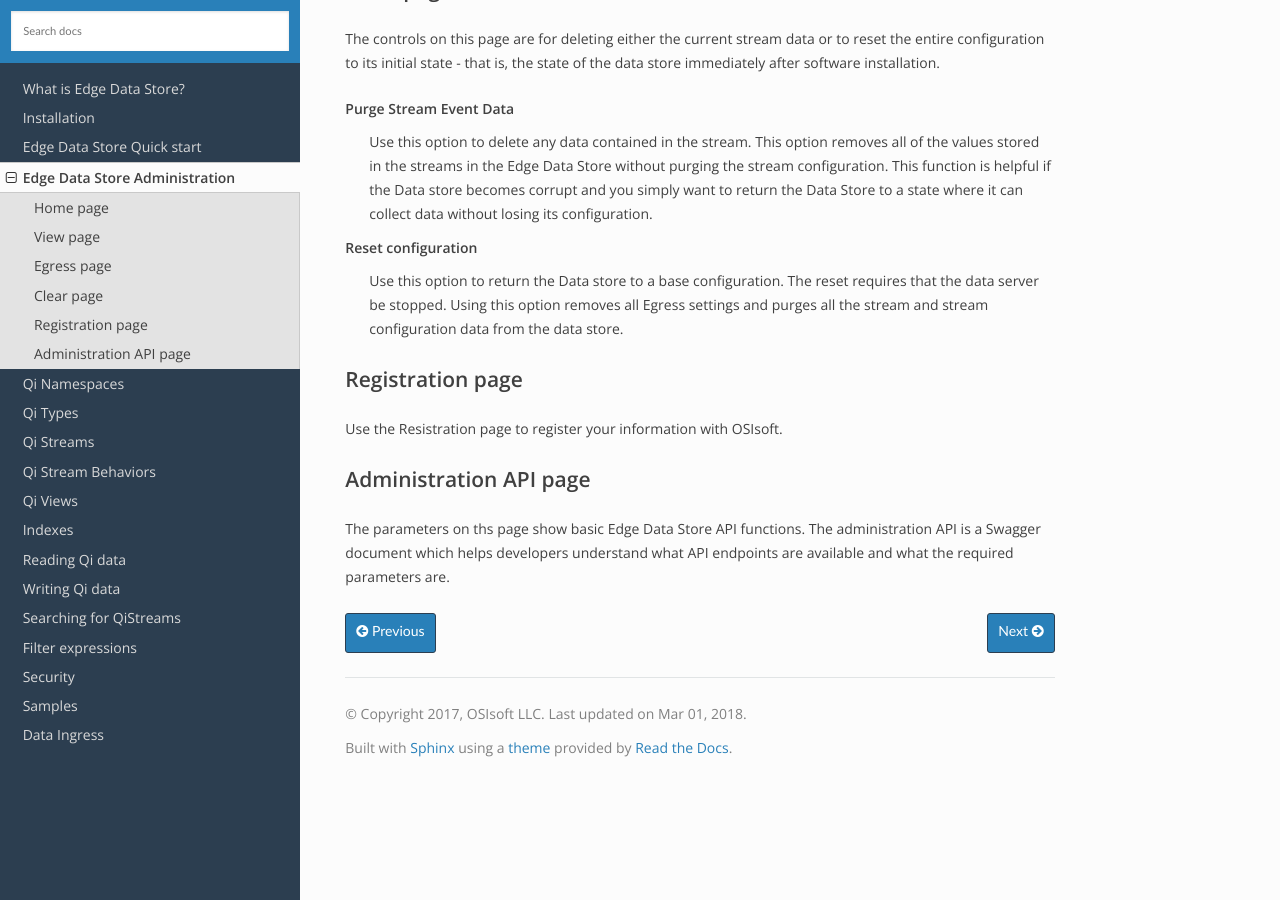
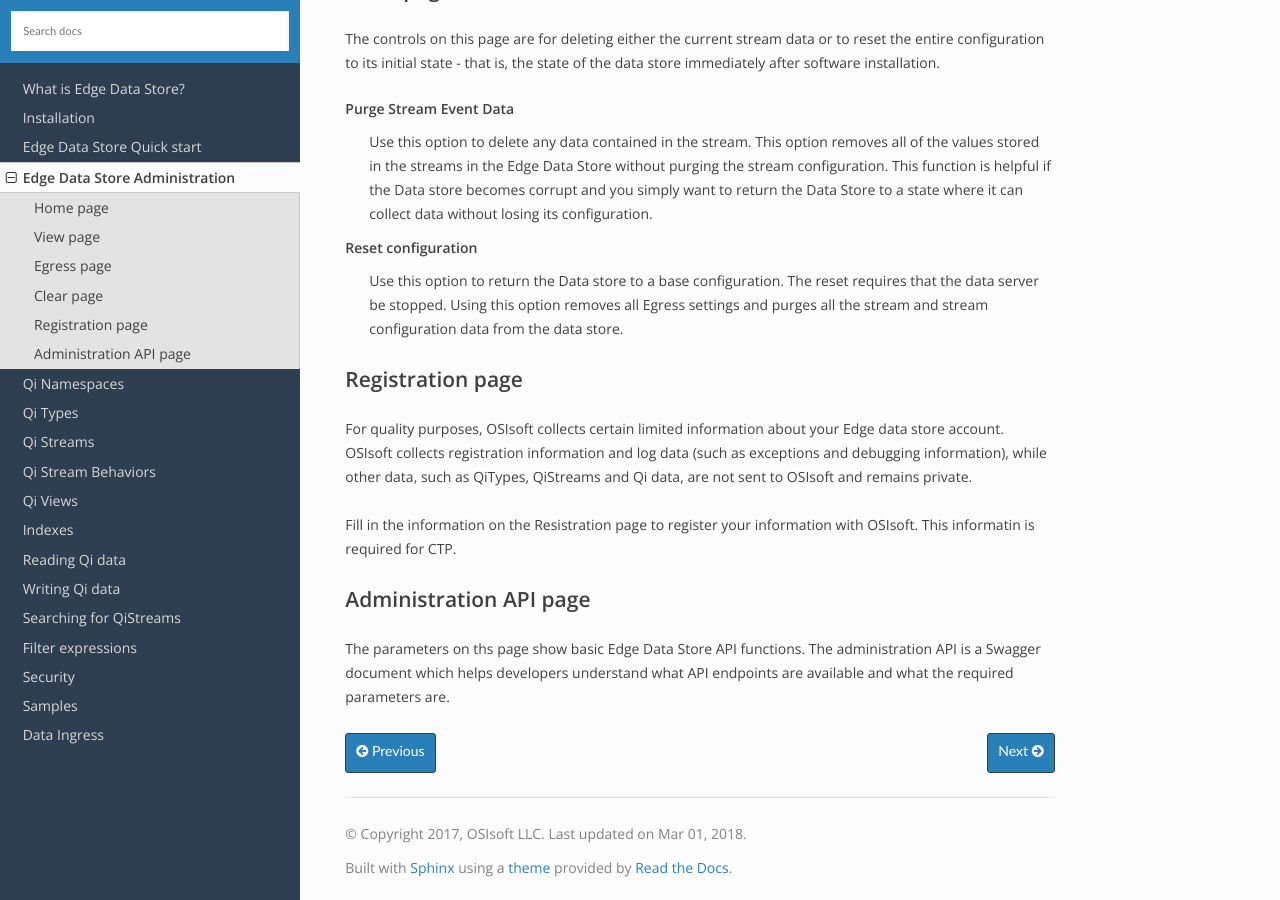
Before and after one commit to fgasparro/EdgeDS-Docs, a Sphinx documentation site: the page built from docs/EdgeDS_Admin.rst, in a window 1280 px wide and 900 px high, scrolled down 2494 px. Built offline with Sphinx 7.4.7 and the Read the Docs theme 2.0.0, drawn with Linux system fonts in a browser that asks for light colours.

Commit message:
Update EdgeDS_Admin.rst

```diff
--- a/docs/EdgeDS_Admin.rst
+++ b/docs/EdgeDS_Admin.rst
@@ -96,7 +96,12 @@ Reset configuration
 Registration page
 *****************
 
-Use the Resistration page to register your information with OSIsoft.
+For quality purposes, OSIsoft collects certain limited information about your Edge data store account. OSIsoft collects
+registration information and log data (such as exceptions and debugging information), while other data, such as
+QiTypes, QiStreams and Qi data, are not sent to OSIsoft and remains private.
+
+Fill in the information on the Resistration page to register your information with OSIsoft. This informatin is required for
+CTP.
 
 
 Administration API page
```
